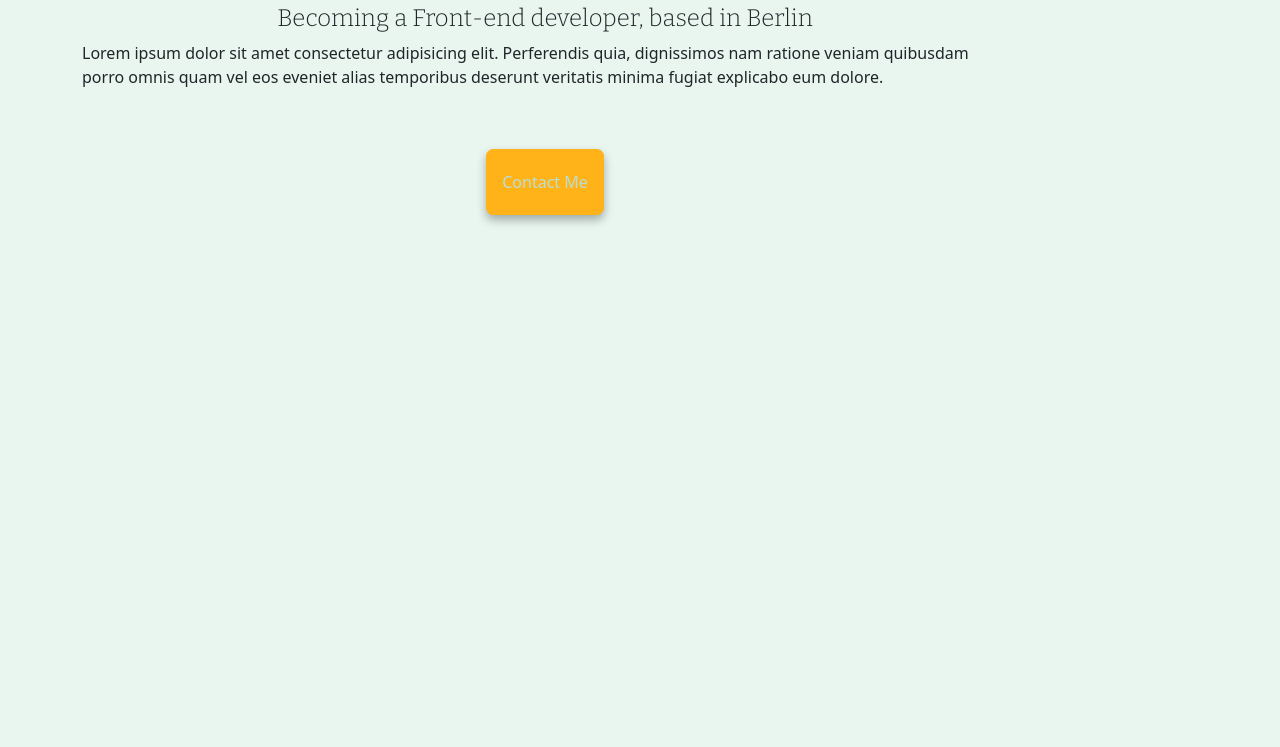
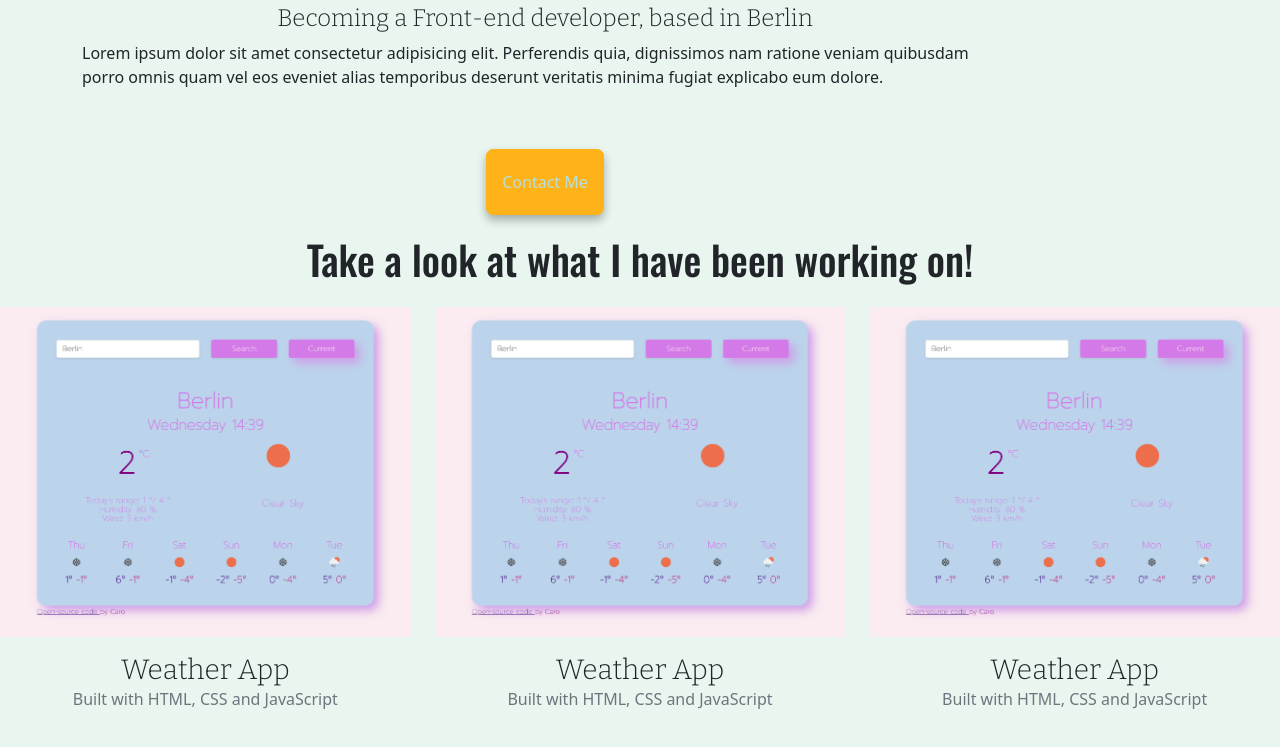
Before and after one commit to OlgaMilemis/week5-aboutPage, a plain HTML site: page about.html in a window 1280 px wide. Shown: the part 275-1022 px from the top of the page. Before the commit the page ends 800 px from the top, so only its background shows below. Drawn offline with nearby package versions, Linux system fonts and the light colour scheme.

Commit message:
added content to HTML

```diff
--- a/about.html
+++ b/about.html
@@ -54,5 +54,47 @@
         </div>
       </div>
     </div>
+    <div class="projectsContainer">
+      <div class="content">
+        <h1 class="mb-4 text-center">
+          Take a look at what I have been working on!
+        </h1>
+        <div class="row">
+          <div class="col-md-4">
+            <img
+              src="images/WeatherProject.png"
+              class="img-fluid mb-3"
+              alt=""
+            />
+            <h3 class="text-center m-0">Weather App</h3>
+            <p class="text-center text-muted">
+              Built with HTML, CSS and JavaScript
+            </p>
+          </div>
+          <div class="col-md-4">
+            <img
+              src="images/WeatherProject.png"
+              class="img-fluid mb-3"
+              alt=""
+            />
+            <h3 class="text-center m-0">Weather App</h3>
+            <p class="text-center text-muted">
+              Built with HTML, CSS and JavaScript
+            </p>
+          </div>
+          <div class="col-md-4">
+            <img
+              src="images/WeatherProject.png"
+              class="img-fluid mb-3"
+              alt=""
+            />
+            <h3 class="text-center m-0">Weather App</h3>
+            <p class="text-center text-muted">
+              Built with HTML, CSS and JavaScript
+            </p>
+          </div>
+        </div>
+      </div>
+    </div>
   </body>
 </html>
```
